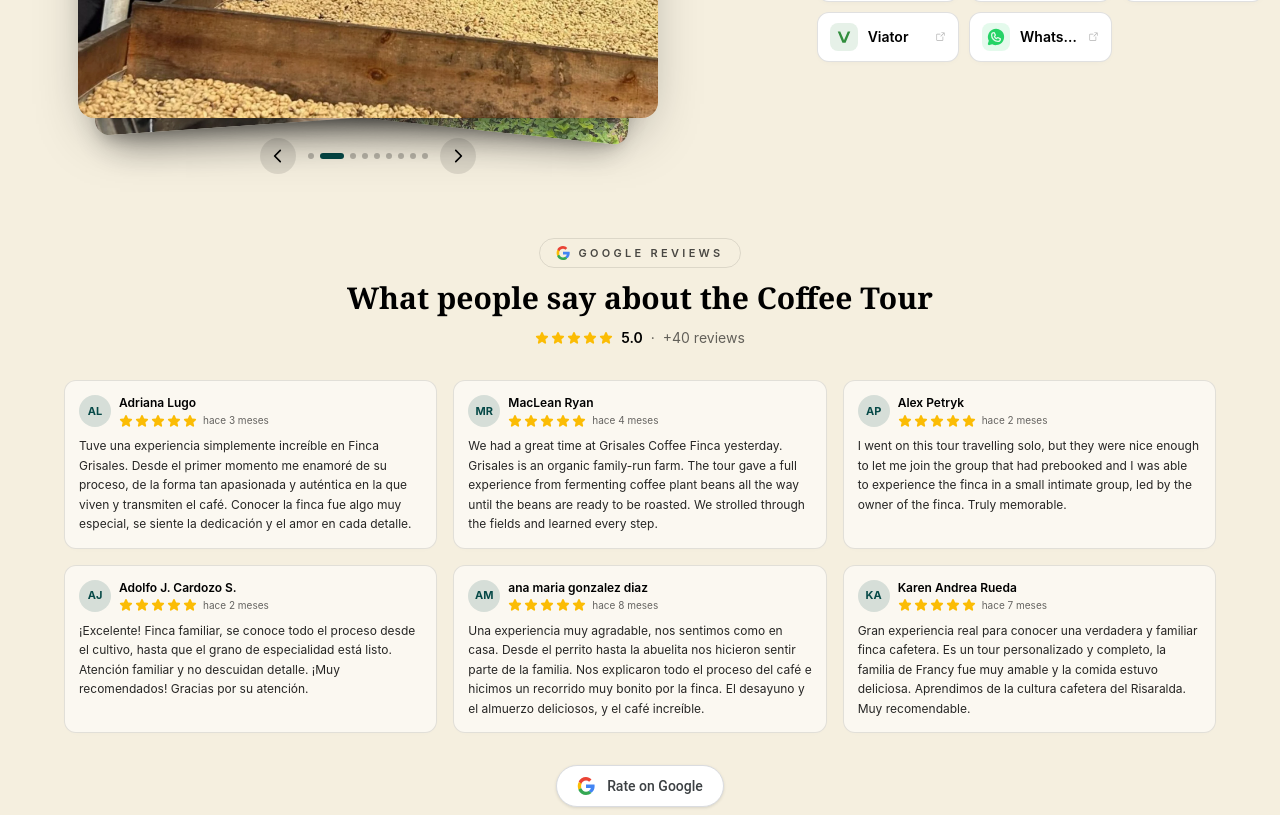
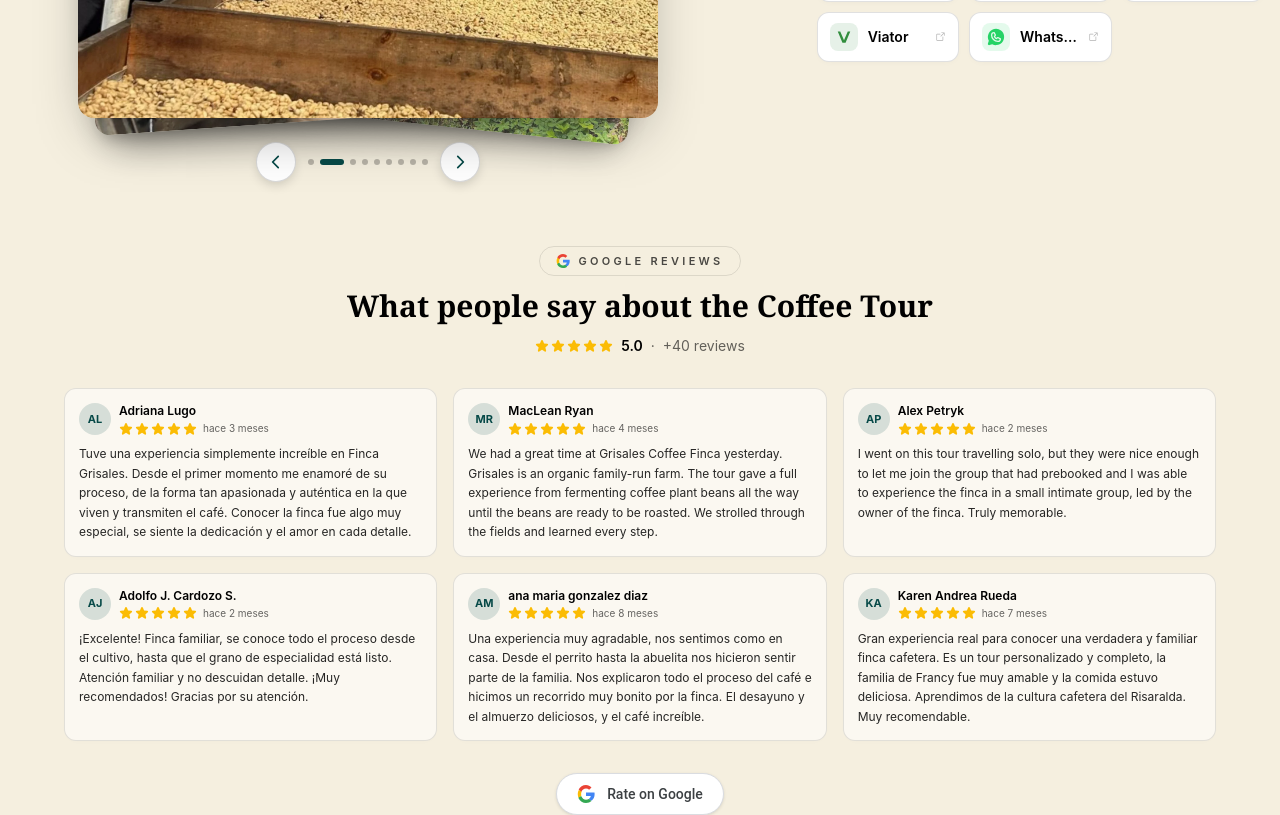
Before and after one commit to sebastian-ardila/los-grisales, a React (Vite) app: page /#/carta in a window 1280 px wide. Shown: the part 1660-2475 px from the top of the page. Built offline with nearby package versions, Linux system fonts and the light colour scheme.

Commit message:
Mejora visibilidad de controles del PhotoStack
- Botones prev/next con fondo blanco sólido + border + shadow propia
- z-index 20 para flotar sobre las sombras de las cartas peek
- text-brand para hacerlos más visuales
- Hover con borde brand y shadow más fuerte

```diff
--- a/src/components/ui/PhotoStack.tsx
+++ b/src/components/ui/PhotoStack.tsx
@@ -134,11 +134,12 @@ export default function PhotoStack({ photos, autoMs, className = '' }: Props) {
       </div>
 
       {/* Controls */}
-      <div className="mt-5 flex items-center justify-center gap-3">
+      <div className="relative z-20 mt-6 flex items-center justify-center gap-3">
         <button
           onClick={() => advance(-1)}
           aria-label="Anterior"
-          className="flex h-9 w-9 items-center justify-center rounded-full bg-black/10 transition hover:bg-black/20"
+          style={{ backgroundColor: '#ffffff' }}
+          className="flex h-10 w-10 items-center justify-center rounded-full border border-black/15 text-brand shadow-[0_4px_12px_-2px_rgba(0,0,0,0.18)] transition hover:border-brand/40 hover:shadow-[0_6px_16px_-2px_rgba(6,73,71,0.25)]"
         >
           <CaretLeft size={18} weight="bold" />
         </button>
@@ -157,7 +158,8 @@ export default function PhotoStack({ photos, autoMs, className = '' }: Props) {
         <button
           onClick={() => advance(1)}
           aria-label="Siguiente"
-          className="flex h-9 w-9 items-center justify-center rounded-full bg-black/10 transition hover:bg-black/20"
+          style={{ backgroundColor: '#ffffff' }}
+          className="flex h-10 w-10 items-center justify-center rounded-full border border-black/15 text-brand shadow-[0_4px_12px_-2px_rgba(0,0,0,0.18)] transition hover:border-brand/40 hover:shadow-[0_6px_16px_-2px_rgba(6,73,71,0.25)]"
         >
           <CaretRight size={18} weight="bold" />
         </button>
```
